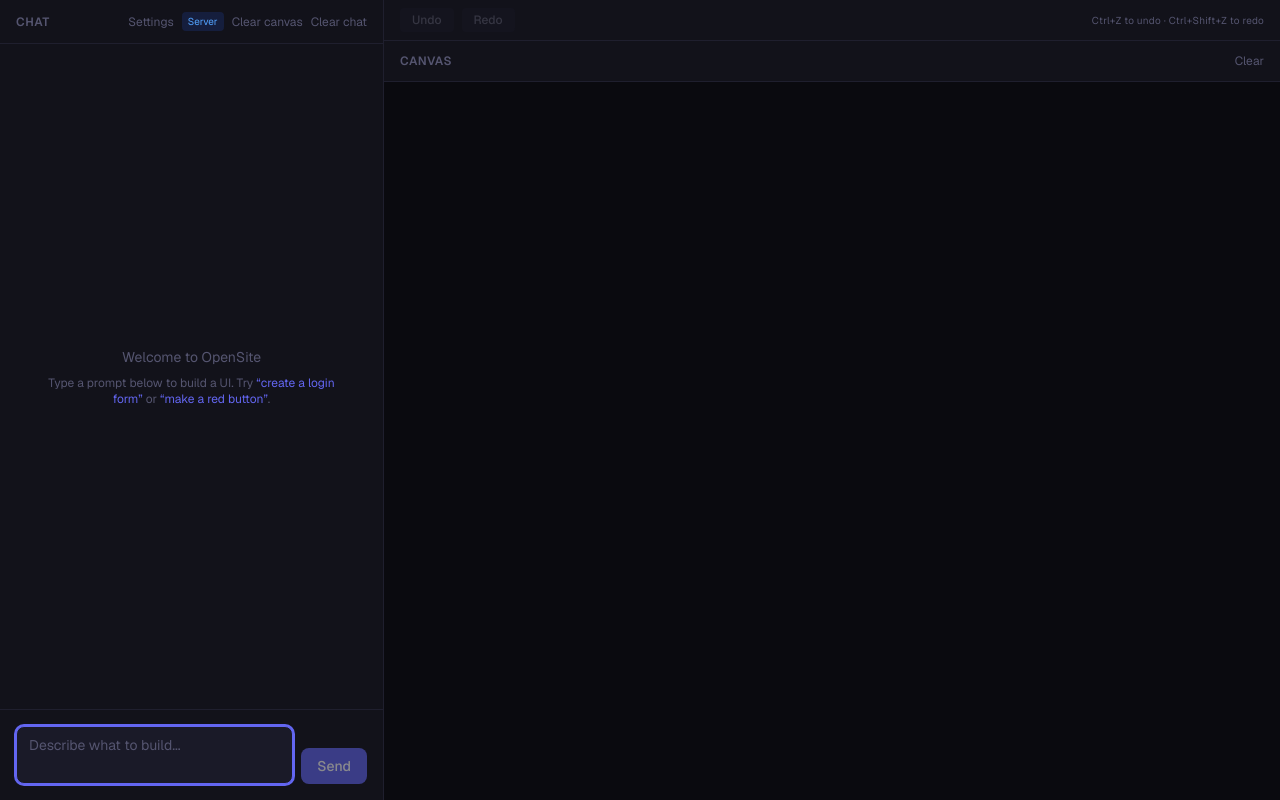
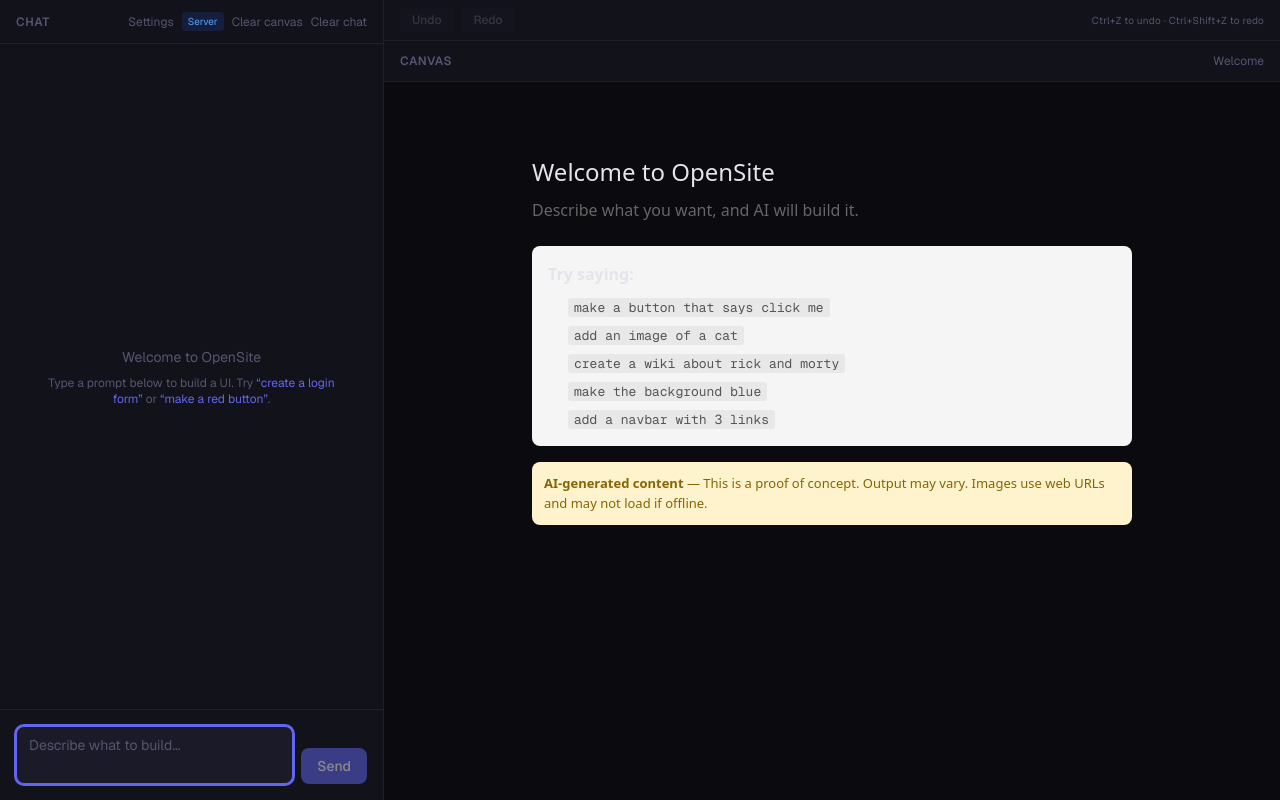
Before and after one commit to Thenewchicken55/opensite, a Next.js app: page / in a window 1280 px wide. Built offline with nearby package versions, Linux system fonts and the light colour scheme.

Commit message:
Add welcome directions to canvas on first load

```diff
--- a/src/components/Canvas.tsx
+++ b/src/components/Canvas.tsx
@@ -2,19 +2,41 @@
 
 import { useEffect, useRef } from "react";
 import { setCanvas } from "../lib/pipeline";
+
+const WELCOME_HTML = `\
+<div style='font-family:system-ui,sans-serif;max-width:640px;margin:40px auto;padding:0 20px'>
+  <h1 style='font-size:24px;margin-bottom:8px'>Welcome to OpenSite</h1>
+  <p style='color:#666;margin-bottom:24px'>Describe what you want, and AI will build it.</p>
+
+  <div style='background:#f5f5f5;border-radius:8px;padding:16px;margin-bottom:16px'>
+    <p style='margin:0 0 8px;font-weight:600'>Try saying:</p>
+    <ul style='margin:0;padding-left:20px;color:#555'>
+      <li style='margin-bottom:4px'><code style='background:#e8e8e8;padding:1px 6px;border-radius:3px;font-size:13px'>make a button that says click me</code></li>
+      <li style='margin-bottom:4px'><code style='background:#e8e8e8;padding:1px 6px;border-radius:3px;font-size:13px'>add an image of a cat</code></li>
+      <li style='margin-bottom:4px'><code style='background:#e8e8e8;padding:1px 6px;border-radius:3px;font-size:13px'>create a wiki about rick and morty</code></li>
+      <li style='margin-bottom:4px'><code style='background:#e8e8e8;padding:1px 6px;border-radius:3px;font-size:13px'>make the background blue</code></li>
+      <li><code style='background:#e8e8e8;padding:1px 6px;border-radius:3px;font-size:13px'>add a navbar with 3 links</code></li>
+    </ul>
+  </div>
+
+  <div style='background:#fff3cd;border-radius:8px;padding:12px;font-size:13px;color:#856404'>
+    <strong>AI-generated content</strong> — This is a proof of concept. Output may vary. Images use web URLs and may not load if offline.
+  </div>
+</div>`;
 
 export function Canvas() {
   const canvasRef = useRef<HTMLDivElement>(null);
 
   useEffect(() => {
     if (canvasRef.current) {
+      canvasRef.current.innerHTML = WELCOME_HTML;
       setCanvas(canvasRef.current);
     }
   }, []);
 
   const handleReset = () => {
     if (canvasRef.current) {
-      canvasRef.current.innerHTML = "";
+      canvasRef.current.innerHTML = WELCOME_HTML;
     }
   };
 
@@ -26,7 +48,7 @@
           onClick={handleReset}
           className="text-xs text-text-muted hover:text-text-secondary transition-colors"
         >
-          Clear
+          Welcome
         </button>
       </div>
       <div
```
